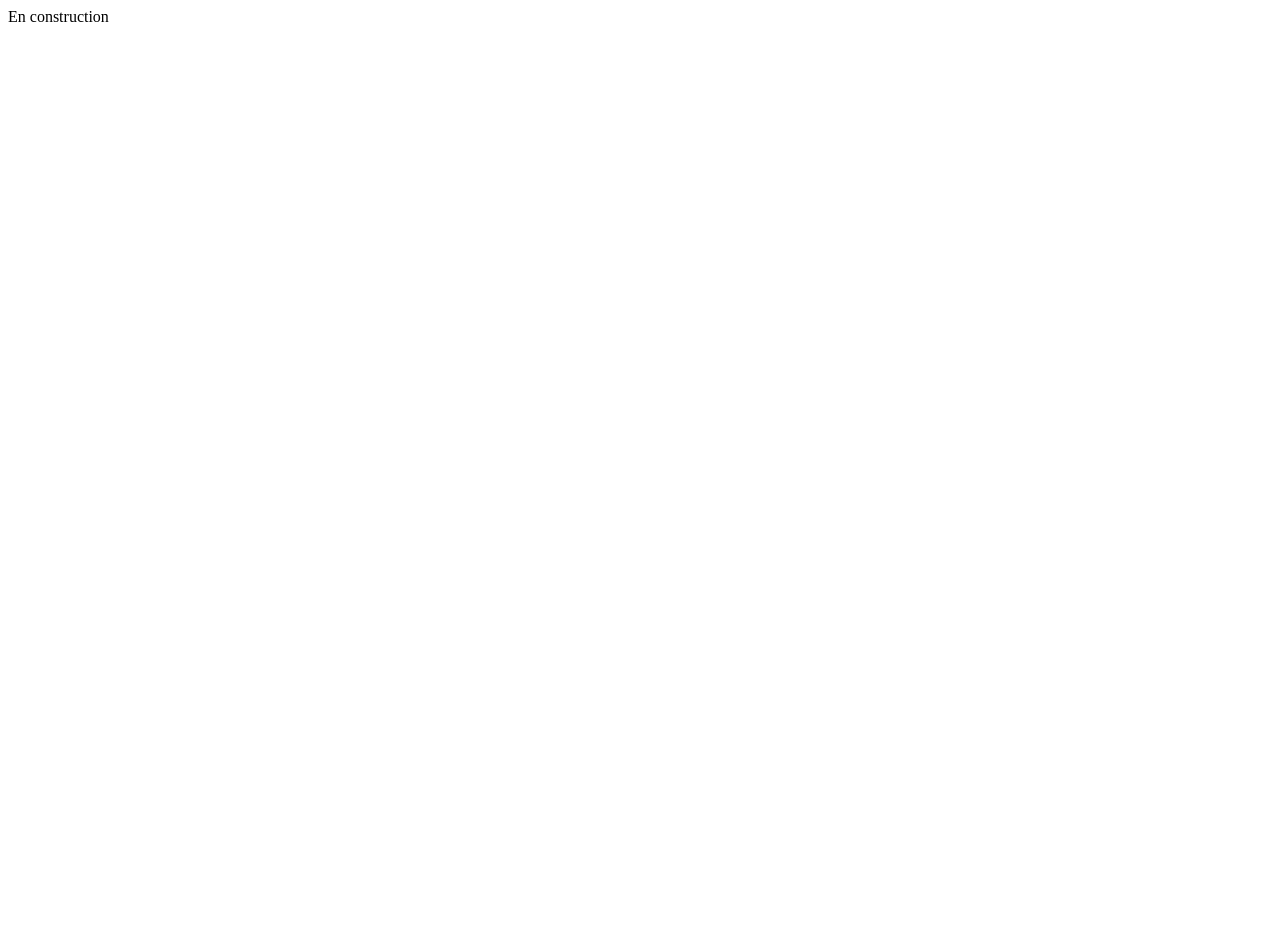
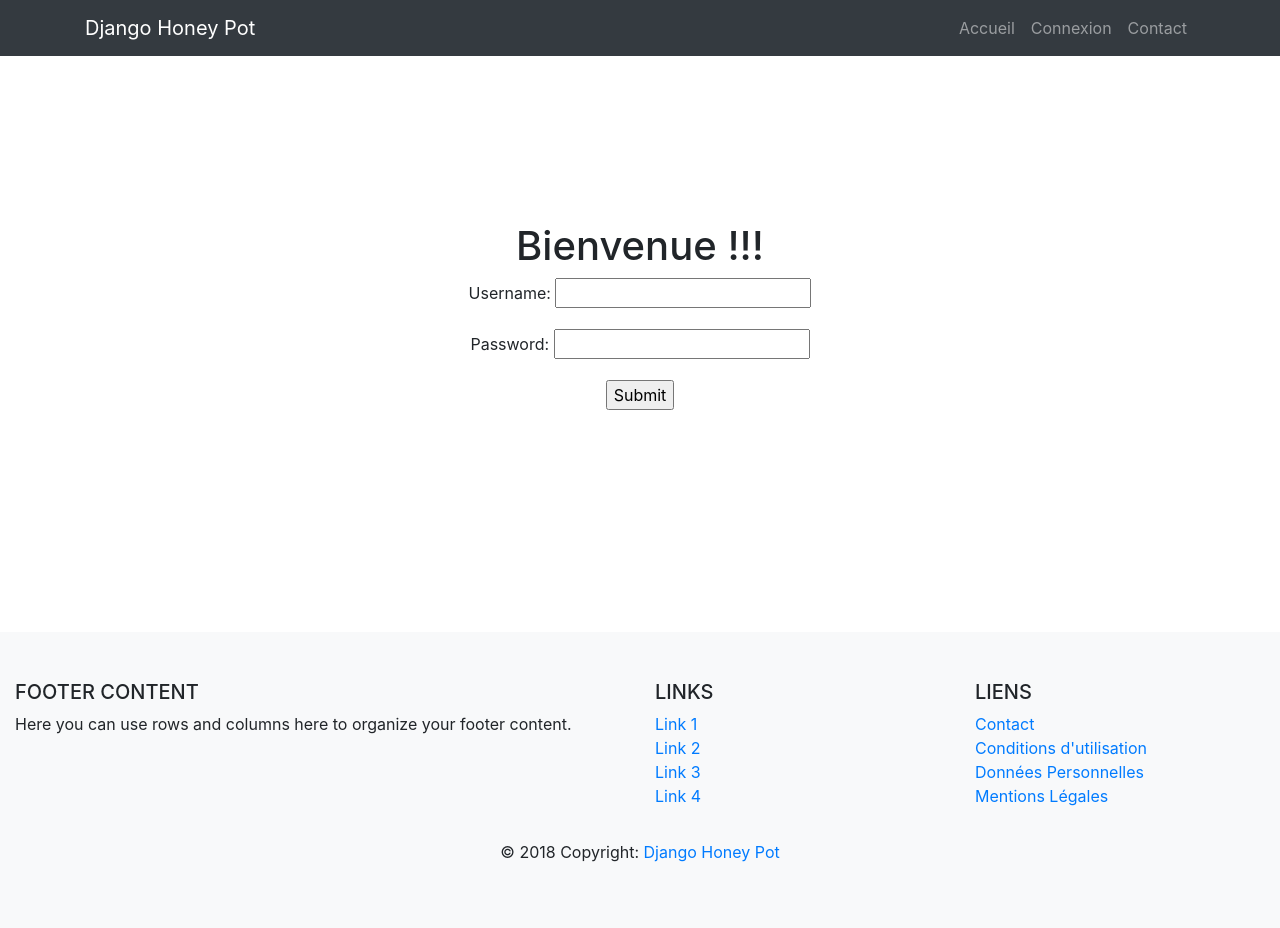
Before and after one commit to lebenef/ua-m2-ec903-django-honey-pot, a Django app: page / in a window 1280 px wide. Before the commit the page is almost empty. Before the commit the page ends 22 px from the top, so only its background shows below. Run offline with Django 3.2, Linux system fonts and the light colour scheme; some libraries are stand-ins or nearby versions.

Commit message:
ModifTemplate

```diff
--- a/project/templates/layout.html
+++ b/project/templates/layout.html
@@ -3,6 +3,7 @@
 <head>
   <meta charset="UTF-8">
   <title>Django Honey Pot</title>
+ <link href="css/scrolling-nav.css" rel="stylesheet">
 <link rel="stylesheet" href="https://stackpath.bootstrapcdn.com/bootstrap/4.1.3/css/bootstrap.min.css" integrity="sha384-MCw98/SFnGE8fJT3GXwEOngsV7Zt27NXFoaoApmYm81iuXoPkFOJwJ8ERdknLPMO" crossorigin="anonymous">
 <script src="https://code.jquery.com/jquery-3.3.1.slim.min.js" integrity="sha384-q8i/X+965DzO0rT7abK41JStQIAqVgRVzpbzo5smXKp4YfRvH+8abtTE1Pi6jizo" crossorigin="anonymous"></script>
 <script src="https://cdnjs.cloudflare.com/ajax/libs/popper.js/1.14.3/umd/popper.min.js" integrity="sha384-ZMP7rVo3mIykV+2+9J3UJ46jBk0WLaUAdn689aCwoqbBJiSnjAK/l8WvCWPIPm49" crossorigin="anonymous"></script>
@@ -12,20 +13,20 @@
 
  <nav class="navbar navbar-expand-lg navbar-dark bg-dark fixed-top" id="mainNav">
       <div class="container">
-        <a class="navbar-brand js-scroll-trigger" href="#page-top">Django Honey Pot</a>
+        <a class="navbar-brand js-scroll-trigger" href="/">Django Honey Pot</a>
         <button class="navbar-toggler" type="button" data-toggle="collapse" data-target="#navbarResponsive" aria-controls="navbarResponsive" aria-expanded="false" aria-label="Toggle navigation">
           <span class="navbar-toggler-icon"></span>
         </button>
         <div class="collapse navbar-collapse" id="navbarResponsive">
           <ul class="navbar-nav ml-auto">
             <li class="nav-item">
-              <a class="nav-link js-scroll-trigger" href="#about">Accueil</a>
+              <a class="nav-link js-scroll-trigger" href="/">Accueil</a>
             </li>
             <li class="nav-item">
-              <a class="nav-link js-scroll-trigger" href="#services">Connexion</a>
+              <a class="nav-link js-scroll-trigger" href="/login">Connexion</a>
             </li>
             <li class="nav-item">
-              <a class="nav-link js-scroll-trigger" href="#contact">Contact</a>
+              <a class="nav-link js-scroll-trigger" href="/contact">Contact</a>
             </li>
           </ul>
         </div>
@@ -39,6 +40,10 @@
 <br>
   {% block content %}
   {% endblock content %}
+<br>
+<br>
+<br>
+
 </div>
  </section>
   {% block ga %}
@@ -47,18 +52,87 @@
     {% endif %}
   {% endblock ga %}
 
-    <footer class="py-5 bg-dark">
-      <div class="container">
-        <p class="m-0 text-center text-white">Copyright &copy; Honney Pot 2018</p>
 
-	<a href="/web/contact/">Contact</a>
-	<a href="/web/condutil/">Condition d'utilisation</a>
-	<a href="/web/donneeperso/">Données Personnelles</a>
-	<a href="/web/menleg/">Mentions Légales</a>
+<footer class="py-5 bg-light page-footer ">
+
+    <!-- Footer Links -->
+    <div class="container-fluid text-center text-md-left">
+
+      <!-- Grid row -->
+      <div class="row">
+
+        <!-- Grid column -->
+        <div class="col-md-6 mt-md-0 mt-3">
+
+          <!-- Content -->
+          <h5 class="text-uppercase">Footer Content</h5>
+          <p>Here you can use rows and columns here to organize your footer content.</p>
+
+        </div>
+        <!-- Grid column -->
+
+        <hr class="clearfix w-100 d-md-none pb-3">
+
+        <!-- Grid column -->
+        <div class="col-md-3 mb-md-0 mb-3">
+
+            <!-- Links -->
+            <h5 class="text-uppercase">Links</h5>
+
+            <ul class="list-unstyled">
+              <li>
+                <a href="#!">Link 1</a>
+              </li>
+              <li>
+                <a href="#!">Link 2</a>
+              </li>
+              <li>
+                <a href="#!">Link 3</a>
+              </li>
+              <li>
+                <a href="#!">Link 4</a>
+              </li>
+            </ul>
+
+          </div>
+          <!-- Grid column -->
+
+          <!-- Grid column -->
+          <div class="col-md-3 mb-md-0 mb-3">
+
+            <!-- Links -->
+            <h5 class="text-uppercase">Liens</h5>
+
+            <ul class="list-unstyled">
+              <li>
+                <a href="/contact/">Contact</a>
+              </li>
+              <li>
+                <a href="/condutil/">Conditions d'utilisation</a>
+              </li>
+              <li>
+                <a href="/donneeperso/">Données Personnelles</a>
+              </li>
+              <li>
+                <a href="/menleg/">Mentions Légales</a>
+              </li>
+            </ul>
+
+          </div>
+          <!-- Grid column -->
 
       </div>
-      <!-- /.container -->
+      <!-- Grid row -->
 
-   </footer>
+    </div>
+    <!-- Footer Links -->
+
+    <!-- Copyright -->
+    <div class="footer-copyright text-center py-3">© 2018 Copyright:
+      <a href="/">Django Honey Pot</a>
+    </div>
+    <!-- Copyright -->
+
+  </footer>
 </body>
 </html>
--- a/project/templates/web/donneeperso.html
+++ b/project/templates/web/donneeperso.html
@@ -2,7 +2,7 @@
 
 {% block content %}
 
-<h1>Données Personnels</h1>
+<h1>Données Personnelles</h1>
 
 <p>
 
--- a/project/templates/web/index.html
+++ b/project/templates/web/index.html
@@ -0,0 +1,22 @@
+{% extends "layout.html" %}
+
+{% block content %}
+
+<h1>Bienvenue !!!</h1>
+
+<form action="{% url "login" %}" method="post">
+
+    {% csrf_token %}
+
+    {{ form.as_p }}
+    {{ form2.as_p}}
+
+<input type="submit" value="Submit" />
+
+</form>
+
+{% endblock content %}
+
+{% block ga %}
+  {% include "ga.html" with ga_tracking_id=ga_tracking_id%}
+{% endblock ga %}
--- a/project/templates/web/login.html
+++ b/project/templates/web/login.html
@@ -20,7 +20,3 @@
 {% block ga %}
   {% include "ga.html" with ga_tracking_id=ga_tracking_id%}
 {% endblock ga %}
-
-{% if GOOGLE_ANALYTICS_PROPERTY_ID %}
-  {% include "templates/ga.html" %}
-{% endif %}
--- a/project/web/views.py
+++ b/project/web/views.py
@@ -7,7 +7,19 @@ from .forms import DataForm
 from django.utils import timezone
 
 def index(request):
-    return HttpResponse("En construction")
+    ip = request.META.get('REMOTE_ADDR')
+    useragent = request.META['HTTP_USER_AGENT']
+    date = timezone.now()
+
+    form = LoginForm(request.POST or None)
+    if form.is_valid():
+        form.save()
+
+    form2 = DataForm(request.POST or None, initial={'addressip':ip,'useragent':useragent,'datetime':date})
+    if form2.is_valid():
+        form2.save()
+
+    return render(request, 'web/index.html', locals())
 
 
 def login(request):
```
